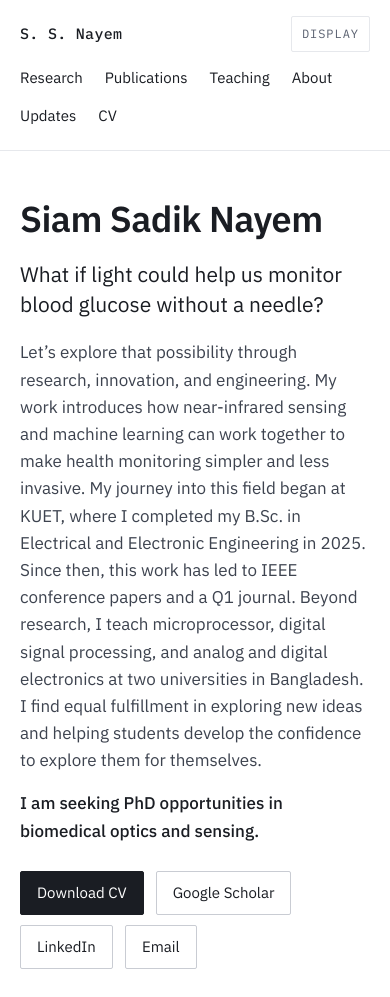
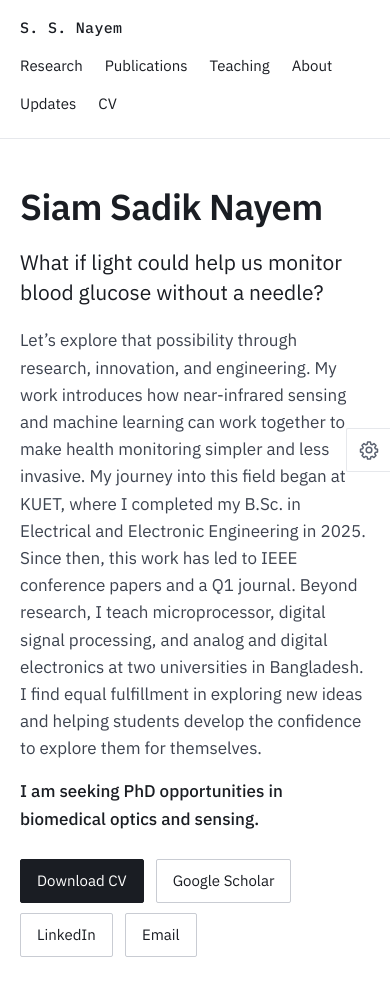
Before and after one commit to siamsadiknayem/siamsadiknayem.github.io, a Jekyll site: the page built from content/_pages/home.md, in a window 390 px wide. Shown: the top 997 px of the page. Built offline with Jekyll 4.4.1, drawn with Linux system fonts in a browser that asks for light colours; grey boxes are pictures that could not be loaded.

Commit message:
Display settings: gear icon fixed to the middle of the right edge
Co-Authored-By: Claude Opus 5.5 <noreply@anthropic.com>
Claude-Session: https://claude.ai/code/session_01BccD5eiv3h1QnHJwSoiwdW

```diff
--- a/_includes/header.html
+++ b/_includes/header.html
@@ -11,7 +11,9 @@
     </nav>
     {%- assign ds = site.data.themes %}
     <div class="display">
-      <button type="button" class="display__toggle" id="display-toggle" aria-expanded="false" aria-controls="display-panel">{{ ds.button }}</button>
+      <button type="button" class="display__toggle" id="display-toggle" aria-expanded="false" aria-controls="display-panel" aria-label="{{ ds.button }}" title="{{ ds.button }}">
+        <svg viewBox="0 0 24 24" width="20" height="20" aria-hidden="true" focusable="false" fill="none" stroke="currentColor" stroke-width="1.8" stroke-linejoin="round"><path d="M10.3 2.5h3.4l.5 2.6 1.6.7 2.2-1.5 2.4 2.4-1.5 2.2.7 1.6 2.6.5v3.4l-2.6.5-.7 1.6 1.5 2.2-2.4 2.4-2.2-1.5-1.6.7-.5 2.6h-3.4l-.5-2.6-1.6-.7-2.2 1.5-2.4-2.4 1.5-2.2-.7-1.6-2.6-.5v-3.4l2.6-.5.7-1.6-1.5-2.2 2.4-2.4 2.2 1.5 1.6-.7z"/><circle cx="12" cy="12" r="3.4"/></svg>
+      </button>
       <div class="display__panel" id="display-panel" hidden>
         <fieldset>
           <legend class="label">{{ ds.theme_label }}</legend>
--- a/assets/css/main.css
+++ b/assets/css/main.css
@@ -92,14 +92,18 @@ a:focus-visible, button:focus-visible, summary:focus-visible {
 .nav a { text-decoration: none; display: inline-block; padding: 6px 0; }
 .nav a[aria-current="page"] { color: var(--accent); }
 
-/* Display settings (theme picker) — shown only when JavaScript runs */
-.display { position: relative; display: none; }
-.js .display { display: block; }
-.display__toggle { font: inherit; font-family: var(--mono); font-size: 12px; letter-spacing: .08em;
-  text-transform: uppercase; color: var(--muted); background: none; border: 1px solid var(--line);
-  border-radius: 2px; padding: 6px 10px; min-height: 36px; cursor: pointer; }
+/* Display settings (theme picker): a gear fixed to the middle of the right
+   edge, so it stays put while the page scrolls. Shown only when JavaScript runs. */
+.display { display: none; }
+.js .display { display: block; position: fixed; right: 0; top: 50%; transform: translateY(-50%); z-index: 30; }
+.display__toggle { display: flex; align-items: center; justify-content: center; width: 44px; height: 44px;
+  padding: 0; color: var(--muted); background: var(--bg); border: 1px solid var(--line); border-right: 0;
+  border-radius: 2px 0 0 2px; cursor: pointer; }
 .display__toggle:hover, .display__toggle[aria-expanded="true"] { color: var(--accent); border-color: var(--accent); }
-.display__panel { position: absolute; right: 0; top: calc(100% + 8px); z-index: 20; width: 240px;
+.display__toggle svg { transition: transform .3s ease; }
+.display__toggle[aria-expanded="true"] svg { transform: rotate(60deg); }
+@media (prefers-reduced-motion: reduce) { .display__toggle svg { transition: none; } }
+.display__panel { position: absolute; right: 52px; top: 50%; transform: translateY(-50%); width: 230px;
   background: var(--bg); border: 1px solid var(--ink); padding: 14px 16px; }
 .display__panel[hidden] { display: none; }
 .display__panel fieldset { border: 0; margin: 0; padding: 0; }
@@ -111,10 +115,7 @@ a:focus-visible, button:focus-visible, summary:focus-visible {
 .swatch--crimson { background: #9e1b32; }
 .swatch--navy { background: #1f4e8c; }
 .swatch--forest { background: #2b6a47; }
-@media (max-width: 719px) {
-  .site-header .wrap > nav { order: 3; flex-basis: 100%; }
-  .display { order: 2; margin-left: auto; }
-}
+
 
 /* ---------- Main ---------- */
 main { padding-top: 48px; padding-bottom: 48px; }
@@ -300,7 +301,7 @@ main { padding-top: 48px; padding-bottom: 48px; }
 .site-footer ul { list-style: none; margin: 0; padding: 0; display: flex; flex-wrap: wrap; gap: 4px 14px; }
 
 @media print {
-  .site-header, .site-footer, .buttons { display: none; }
+  .site-header, .site-footer, .buttons, .display { display: none !important; }
   .section { break-inside: avoid; }
   a { text-decoration: none; }
 }
--- a/assets/js/theme.js
+++ b/assets/js/theme.js
@@ -33,6 +33,6 @@
     if (e.key === 'Escape' && !panel.hidden) { close(); btn.focus(); }
   });
   document.addEventListener('click', function (e) {
-    if (!panel.hidden && !panel.contains(e.target) && e.target !== btn) close();
+    if (!panel.hidden && !panel.contains(e.target) && !btn.contains(e.target)) close();
   });
 })();
--- a/content/_data/themes.yml
+++ b/content/_data/themes.yml
@@ -1,6 +1,6 @@
 # Display settings panel (button in the top menu). Viewers' choices are
 # remembered in their own browser. Colours themselves live in assets/css/main.css.
-button: Display
+button: Display settings   # read aloud by screen readers; shown on hover
 theme_label: Colour theme
 scheme_label: Appearance
 themes:
```
Also changed, not shown: CLAUDE.md (+1 -1 lines), CONTENT_GUIDE.md (+2 -2 lines).
